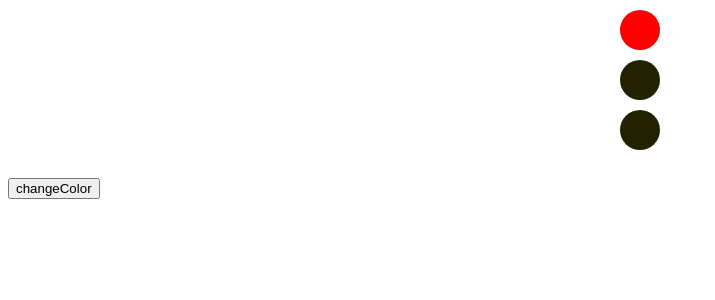
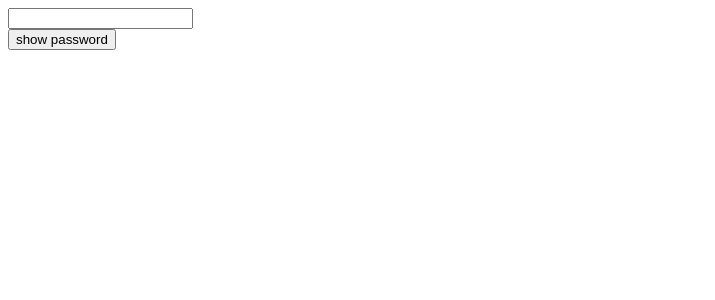
Before and after one commit to bastolaroman1-pixel/state-and-events-in-react-, a React (Vite) app: page / in a window 1280 px wide. Shown: the top 300 px of the page, without its empty margins (0-715 px from the left). Built offline with nearby package versions, Linux system fonts and the light colour scheme.

Commit message:
some hands on

```diff
--- a/src/VisibilityToggle.jsx
+++ b/src/VisibilityToggle.jsx
@@ -4,31 +4,29 @@ import { useState } from "react"
 let VisibilityToggle=()=>{
 let [password,setPassword]=useState("")
     let [isVisible,setVisible]=useState(false)
-    let show=(event)=>{
-        setVisible(event.target.value)
+    let showPassword=()=>{
+        const passwordInput = document.getElementById("myPassword");
+
+        if (passwordInput.type==="password"){
+            passwordInput.type="text"
+        }
+
+        else{
+            passwordInput.type="password"
+        }
 
     }
 
-    let click=()=>{
 
- setVisible(!isVisible)
-
-
-    }
 
 
     return(
 
 <div>
-    <input
-     type={isVisible?"password":"text"}
-        onChange={show}
-     />
-    <br />
 
-    <button onClick={click}>{isVisible?"show":"hide"}</button>
+<input type="password"  id="myPassword" /> <br />
 
-    <br />
+<button onClick={showPassword}>show password</button>
 
 
 </div>
--- a/src/main.jsx
+++ b/src/main.jsx
@@ -20,9 +20,9 @@ createRoot(document.getElementById('root')).render(
     <Toggle/>
      <ColorPicker/> */}
      {/* <ThemePick/> */}
-     {/* <VisibilityToggle/> */}
+     <VisibilityToggle/>
      {/* <ImageToggle/> */}
-     <TrafficLight/>
+     {/* <TrafficLight/> */}
 
   </StrictMode>,
 )
```
